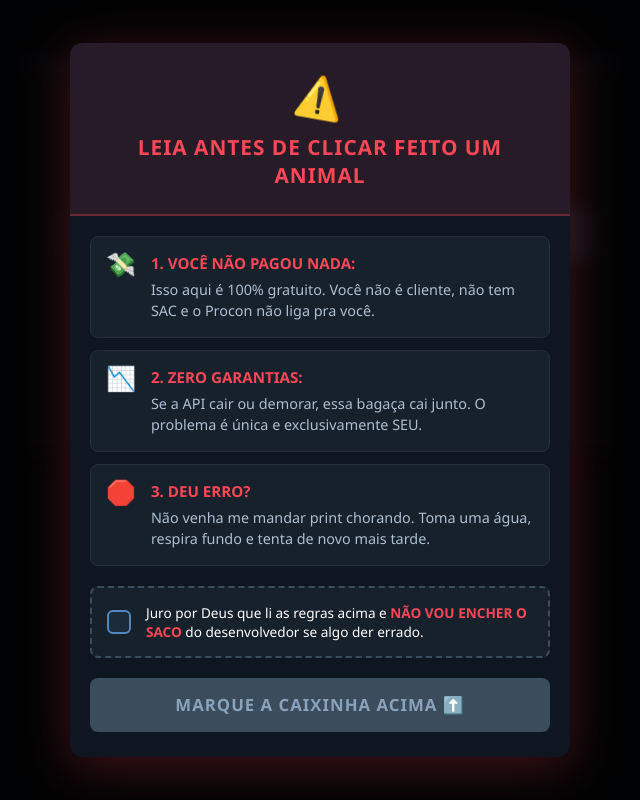
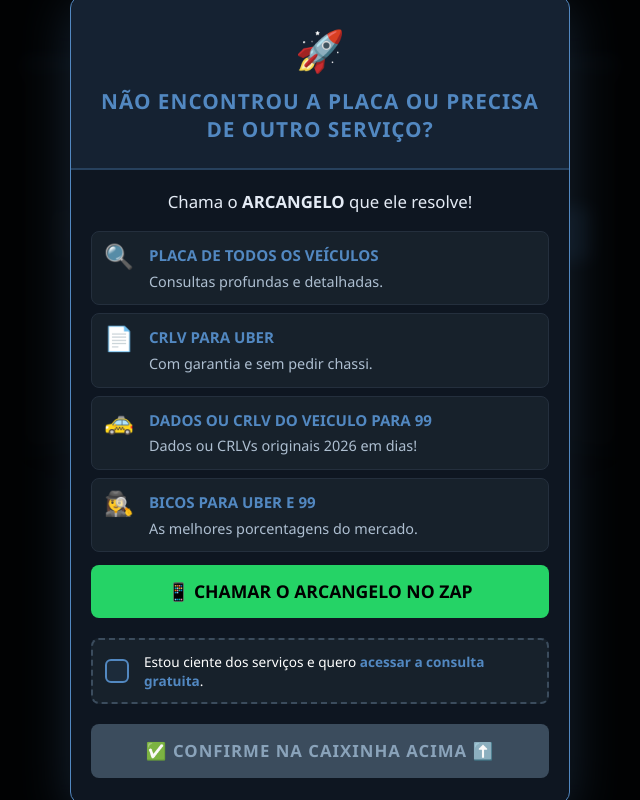
Before and after one commit to joaothadeuangelo/arcsys-sistema-consultas, a FastAPI app: page / in a window 1280 px wide. Shown: the whole page, without its empty margins (320-960 px from the left). Run offline with FastAPI, Linux system fonts and the light colour scheme; data comes from the database, SQL or seed files in the repository.

Commit message:
Refatoracao frontend ARCSYS e modo desenvolvedor

```diff
--- a/index.html
+++ b/index.html
@@ -27,46 +27,65 @@
     </div>
 
     <div id="modalAviso" class="modal-overlay">
-        <div class="modal-content warning-premium-modal">
+        <div class="modal-content warning-premium-modal" style="border-color: #5288c1; box-shadow: 0 10px 50px rgba(82, 136, 193, 0.25);">
 
-            <div class="warning-header">
-                <span class="warning-icon-large">⚠️</span>
-                <h3 class="warning-title-premium">LEIA ANTES DE CLICAR FEITO UM ANIMAL</h3>
+            <div class="warning-header" style="background: rgba(82, 136, 193, 0.1); border-bottom: 2px solid rgba(82, 136, 193, 0.3);">
+                <span class="warning-icon-large" style="animation: none;">🚀</span>
+                <h3 class="warning-title-premium" style="color: #5288c1;">NÃO ENCONTROU A PLACA OU PRECISA DE OUTRO SERVIÇO?</h3>
             </div>
 
-            <div class="rules-container">
-                <div class="rule-item">
-                    <span class="rule-icon">💸</span>
+            <div class="rules-container" style="gap: 8px;">
+                <p style="text-align: center; color: #e4ebf5; font-size: 1.05em; margin: 0 0 10px 0;">
+                    Chama o <strong>ARCANGELO</strong> que ele resolve!
+                </p>
+
+                <div class="rule-item" style="padding: 12px;">
+                    <span class="rule-icon">🔍</span>
                     <div class="rule-text">
-                        <strong>1. VOCÊ NÃO PAGOU NADA:</strong> Isso aqui é 100% gratuito. Você não é cliente, não tem SAC e o Procon não liga pra você.
+                        <strong style="color: #5288c1;">PLACA DE TODOS OS VEÍCULOS</strong>
+                        Consultas profundas e detalhadas.
                     </div>
                 </div>
 
-                <div class="rule-item">
-                    <span class="rule-icon">📉</span>
+                <div class="rule-item" style="padding: 12px;">
+                    <span class="rule-icon">📄</span>
                     <div class="rule-text">
-                        <strong>2. ZERO GARANTIAS:</strong> Se a API cair ou demorar, essa bagaça cai junto. O problema é única e exclusivamente SEU.
+                        <strong style="color: #5288c1;">CRLV PARA UBER</strong>
+                        Com garantia e sem pedir chassi.
                     </div>
                 </div>
 
-                <div class="rule-item">
-                    <span class="rule-icon">🛑</span>
+                <div class="rule-item" style="padding: 12px;">
+                    <span class="rule-icon">🚕</span>
                     <div class="rule-text">
-                        <strong>3. DEU ERRO?</strong> Não venha me mandar print chorando. Toma uma água, respira fundo e tenta de novo mais tarde.
+                        <strong style="color: #5288c1;">DADOS OU CRLV DO VEICULO PARA 99</strong>
+                        Dados ou CRLVs originais 2026 em dias!
                     </div>
                 </div>
+
+                <div class="rule-item" style="padding: 12px;">
+                    <span class="rule-icon">🕵️‍♀️</span>
+                    <div class="rule-text">
+                        <strong style="color: #5288c1;">BICOS PARA UBER E 99</strong>
+                        As melhores porcentagens do mercado.
+                    </div>
+                </div>
+
+                <a href="https://api.whatsapp.com/send?phone=5599984221688&text=Fala%20Arcangelo!%20Vim%20pelo%20painel%20e%20preciso%20de%20um%20serviço." target="_blank" class="btn-modal" style="background-color: #25D366; color: #000; text-decoration: none; padding: 15px; border-radius: 8px; font-weight: 900; margin-top: 5px;">
+                    📱 CHAMAR O ARCANGELO NO ZAP
+                </a>
             </div>
 
             <label class="checkbox-premium">
                 <input type="checkbox" id="checkPromessa" onchange="verificarCheckbox()" disabled>
-                <div class="checkbox-content">
+                <div class="checkbox-content" style="padding: 12px;">
                     <span class="checkbox-fake"></span>
-                    <span>Juro por Deus que li as regras acima e <strong>NÃO VOU ENCHER O SACO</strong> do desenvolvedor se algo der errado.</span>
+                    <span>Estou ciente dos serviços e quero <strong>acessar a consulta gratuita</strong>.</span>
                 </div>
             </label>
 
             <button id="btnAceitarModal" class="btn-modal btn-premium-action bloqueado" disabled onclick="fecharModal()">
-                ⏳ LENDO AS REGRAS... (5s)
+                ⏳ EXIBINDO ANÚNCIO... (5s)
             </button>
         </div>
     </div>
--- a/main.py
+++ b/main.py
@@ -18,6 +18,7 @@ API_ID = int(os.getenv('API_ID', 0))
 API_HASH = os.getenv('API_HASH', '')
 BOT_USERNAME = os.getenv('BOT_USERNAME', '')
 ADMIN_TOKEN = os.getenv('ADMIN_TOKEN', 'mudar_isso_depois')
+AMBIENTE = os.getenv("AMBIENTE", "producao")
 
 # Coleta todas as strings de sessão usando List Comprehension
 SESSOES_STRINGS = [
@@ -196,7 +197,41 @@ async def consultar_placa(placa: str, request: Request):
                 "dados": f"🚨 Calma lá, apressadinho! O sistema é de graça.\nAguarde mais {tempo_restante} segundos para fazer uma nova consulta no bot."
             }
 
-        # Processamento via Telegram (Fila)
+        # =======================================================
+        # 🚧 MODO DE DESENVOLVIMENTO (MOCK / SIMULAÇÃO)
+        # =======================================================
+        if AMBIENTE == "desenvolvimento":
+            print(f"⚠️ [DEV MODE] Simulando consulta local para a placa {placa} sem usar o Telegram...")
+
+            await asyncio.sleep(2) # Simula o tempinho de carregamento das zoeiras
+
+            # Resposta falsa (Coloquei Roubo: SIM para você testar a etiqueta vermelha piscando!)
+            resposta_mock = f"""🕵️ **CONSULTA DE PLACA COMPLETA** 🕵️
+
+• **DADOS PRINCIPAIS**
+
+• **Placa:** `{placa}`
+• **Chassi:** `3KPFN414BKE278951`
+• **RENAVAM:** `01169511870`
+• **Situação:** `EM_CIRCULACAO`
+
+• **RESTRIÇÕES / ALERTAS**
+
+• **Restrição 1:** `SEM RESTRICAO`
+• **Roubo / Furto:** `SIM`
+
+• DATAS E SERVIÇOS
+
+• **Serviço Consultado:** `RENAVAM_MOCK_LOCAL_ARCSYS`"""
+
+            # Salva no banco local e seta o cooldown para testarmos o fluxo completo no frontend
+            salvar_consulta(placa, resposta_mock)
+            cooldowns_por_ip[ip_cliente] = time.time()
+
+            return {"sucesso": True, "dados": resposta_mock, "cache": False}
+        # =======================================================
+
+        # Processamento via Telegram (Fila) -> SÓ RODA EM PRODUÇÃO
         cliente_atual = await fila_clientes.get()
 
         try:
--- a/static/script.js
+++ b/static/script.js
@@ -2,7 +2,7 @@ let tempoLeitura = 5;
 let timerInterval;
 
 window.onload = function() {
-    // 1. VERIFICAÇÃO DE MANUTENÇÃO SEMPRE VEM PRIMEIRO
+    // 1. VERIFICAÇÃO DE MANUTENÇÃO
     if (window.SISTEMA_EM_MANUTENCAO) {
         document.querySelector('.container').style.display = 'none';
         document.getElementById('modalAviso').style.display = 'none';
@@ -10,17 +10,19 @@ window.onload = function() {
         return;
     }
 
-    // 2. SE O SISTEMA ESTIVER ON, DISPARA O TIMER DAS REGRAS IMEDIATAMENTE
+    // 2. DISPARA O TIMER DO ANÚNCIO PREMIUM
     const btn = document.getElementById('btnAceitarModal');
     const checkbox = document.getElementById('checkPromessa');
 
     timerInterval = setInterval(() => {
         if (tempoLeitura > 0) {
-            btn.innerText = `LENDO AS REGRAS... (${tempoLeitura}s)`;
+            // AQUI ESTAVA O ERRO: Atualizando o texto durante a contagem
+            btn.innerText = `⏳ EXIBINDO ANÚNCIO... (${tempoLeitura}s)`;
             tempoLeitura--;
         } else {
             clearInterval(timerInterval);
-            btn.innerText = "MARQUE A CAIXINHA ACIMA ⬆️";
+            // Texto quando o timer acaba
+            btn.innerText = "✅ CONFIRME NA CAIXINHA ACIMA ⬆️";
             checkbox.disabled = false;
         }
     }, 1000);
@@ -34,12 +36,13 @@ function verificarCheckbox() {
         btn.disabled = false;
         btn.classList.remove('bloqueado');
         btn.classList.add('liberado');
-        btn.innerText = "LI, ACEITO E NÃO VOU ENCHER O SACO";
+        // Texto final do botão verde/azul pra entrar
+        btn.innerText = "ENTRAR NO SISTEMA GRATUITO 🚀";
     } else {
         btn.disabled = true;
         btn.classList.remove('liberado');
         btn.classList.add('bloqueado');
-        btn.innerText = "MARQUE A CAIXINHA ACIMA ⬆️";
+        btn.innerText = "✅ CONFIRME NA CAIXINHA ACIMA ⬆️";
     }
 }
 
@@ -47,6 +50,9 @@ function fecharModal() {
     document.getElementById('modalAviso').style.display = 'none';
 }
 
+// ==========================================
+// FUNÇÕES DE LÓGICA E APRESENTAÇÃO
+// ==========================================
 let textoPuro = "";
 let loaderInterval;
 
@@ -63,10 +69,34 @@ const frasesTroll = [
 ];
 
 function formatarTexto(texto) {
-    return texto
+    let html = texto
         .replace(/\*\*(.*?)\*\*/g, '<strong>$1</strong>')
-        .replace(/`(.*?)`/g, '<span class="destaque-codigo">$1</span>')
         .replace(/\n/g, '<br>');
+
+    // MÁGICA DOS BADGES COLORIDOS
+    html = html.replace(/`(.*?)`/g, function(match, conteudo) {
+        let textUpper = conteudo.trim().toUpperCase();
+
+        if (['NÃO', 'NAO', 'SEM RESTRICAO', 'SEM RESTRIÇÃO', 'NORMAL'].includes(textUpper)) {
+            return `<span class="badge badge-success">✅ ${conteudo}</span>`;
+        }
+        else if (['SIM', 'COM RESTRICAO', 'COM RESTRIÇÃO', 'ROUBO E FURTO', 'ROUBO/FURTO'].includes(textUpper)) {
+            return `<span class="badge badge-danger">🚨 ${conteudo}</span>`;
+        }
+        else if (['SEM INFORMAÇÃO', 'SEM INFORMACAO', 'NÃO APLICAVEL', 'NãO APLICAVEL', 'NAO APLICAVEL'].includes(textUpper)) {
+            return `<span class="badge badge-warning">⚠️ ${conteudo}</span>`;
+        }
+        else {
+            return `<span class="badge badge-info">${conteudo}</span>`;
+        }
+    });
+
+    // Banners separadores
+    html = html.replace(/•\s*<strong>([A-ZÍÁÉÓÚÇ\s/]+)<\/strong>/g, '<div class="section-title">📌 $1</div>');
+    html = html.replace(/•\s*([A-ZÍÁÉÓÚÇ\s/]{10,})(<br>|$)/g, '<div class="section-title">📌 $1</div>$2');
+    html = html.replace(/•\s*<strong>/g, '<strong>');
+
+    return html;
 }
 
 function iniciarCooldown(segundos) {
@@ -160,19 +190,17 @@ async function fazerConsulta() {
 // ==========================================
 function limparTextoParaCopiar(texto) {
     let textoLimpo = texto
-        .replace(/\*\*/g, '') // Remove todos os asteriscos de negrito
-        .replace(/`/g, '')    // Remove todas as crases de código
-        .replace(/\n{3,}/g, '\n\n') // Tira o excesso de linhas em branco (deixa no máximo 1)
-        .trim(); // Arranca espaços sobrando no começo e no fim
+        .replace(/\*\*/g, '')
+        .replace(/`/g, '')
+        .replace(/\n{3,}/g, '\n\n')
+        .trim();
 
-    // Adiciona uma assinatura elegante no final do texto copiado
-    textoLimpo += "\n\n━━━━━━━━━━━━━━━━━━━━━━\n🔍 Consulta realizada via ARCANGELO SYSTEM";
+    textoLimpo += "\n\n━━━━━━━━━━━━━━━━━━━━━━\n🔍 Consulta realizada via ARCSYS";
 
     return textoLimpo;
 }
 
 function copiarTexto() {
-    // Passa o texto puro pela faxina antes de mandar pro clipboard
     const textoFormatado = limparTextoParaCopiar(textoPuro);
 
     navigator.clipboard.writeText(textoFormatado).then(() => {
--- a/static/style.css
+++ b/static/style.css
@@ -32,23 +32,30 @@ button:disabled { background-color: #3b4c5d; cursor: not-allowed; color: #8aa3ba
 .modal-overlay { position: fixed; top: 0; left: 0; width: 100%; height: 100%; background: rgba(0,0,0,0.9); backdrop-filter: blur(8px); display: flex; justify-content: center; align-items: center; z-index: 9999; padding: 20px; }
 .modal-content { background: #17212b; padding: 30px; border-radius: 12px; width: 100%; max-width: 500px; text-align: center; border: 3px solid #e74c3c; box-shadow: 0 0 50px rgba(231, 76, 60, 0.4); animation: popIn 0.3s cubic-bezier(0.175, 0.885, 0.32, 1.275); }
 .btn-modal { width: 100%; margin-top: 10px; font-size: 1.1em; text-transform: uppercase; white-space: normal; line-height: 1.3; transition: 0.3s; }
-.btn-modal.liberado { background-color: #e74c3c; color: white; border: none; cursor: pointer; font-weight: bold; }
-.btn-modal.liberado:hover { background-color: #c0392b; transform: scale(1.02); }
+.btn-modal.liberado { background-color: #5288c1; color: white; border: none; cursor: pointer; font-weight: bold; } /* Alterado de vermelho para azul */
+.btn-modal.liberado:hover { background-color: #4175ac; transform: scale(1.02); } /* Alterado de vermelho escuro para azul escuro */
 .btn-modal.bloqueado { background-color: #3b4c5d !important; color: #8aa3ba; cursor: not-allowed; transform: none; border: none; font-weight: bold; }
 
 /* ========================================= */
 /* MODAL DE REGRAS PREMIUM                   */
 /* ========================================= */
-.warning-premium-modal { border: none !important; background: #0e1621 !important; box-shadow: 0 10px 50px rgba(255, 71, 87, 0.25) !important; padding: 0 !important; overflow: hidden; }
-.warning-header { background: rgba(255, 71, 87, 0.1); padding: 25px 20px; border-bottom: 2px solid rgba(255, 71, 87, 0.3); }
+.warning-premium-modal {
+    border: 1px solid #5288c1 !important; /* Borda azul ARCSYS */
+    background: #0e1621 !important;
+    box-shadow: 0 10px 50px rgba(82, 136, 193, 0.25) !important; /* Brilho azul ARCSYS */
+    padding: 0 !important;
+    overflow: hidden;
+}
+
+.warning-header { background: rgba(82, 136, 193, 0.1); padding: 25px 20px; border-bottom: 2px solid rgba(82, 136, 193, 0.3); } /* Fundo azul claro */
 .warning-icon-large { font-size: 2.5em; display: block; margin-bottom: 10px; animation: shake-warning 3s infinite; }
-.warning-title-premium { color: #ff4757; font-size: 1.3em; margin: 0; text-transform: uppercase; letter-spacing: 1px; font-weight: 900; }
+.warning-title-premium { color: #5288c1; font-size: 1.3em; margin: 0; text-transform: uppercase; letter-spacing: 1px; font-weight: 900; } /* Título azul */
 .rules-container { padding: 20px; display: flex; flex-direction: column; gap: 12px; }
 .rule-item { display: flex; align-items: flex-start; gap: 15px; background: #17212b; padding: 15px; border-radius: 8px; border: 1px solid #242f3d; text-align: left; transition: 0.3s; }
-.rule-item:hover { border-color: rgba(255, 71, 87, 0.4); background: rgba(255, 71, 87, 0.05); }
+.rule-item:hover { border-color: rgba(82, 136, 193, 0.4); background: rgba(82, 136, 193, 0.05); } /* Hover azul */
 .rule-icon { font-size: 1.5em; line-height: 1; }
 .rule-text { font-size: 0.9em; color: #aebfd1; line-height: 1.5; }
-.rule-text strong { color: #ff4757; display: block; margin-bottom: 4px; font-size: 1.05em; text-transform: uppercase; }
+.rule-text strong { color: #5288c1; display: block; margin-bottom: 4px; font-size: 1.05em; text-transform: uppercase; } /* Destaque azul */
 
 /* Checkbox Customizado */
 .checkbox-premium { display: block; padding: 0 20px; margin-bottom: 20px; cursor: pointer; }
@@ -56,11 +63,11 @@ button:disabled { background-color: #3b4c5d; cursor: not-allowed; color: #8aa3ba
 .checkbox-premium input { display: none; }
 .checkbox-fake { width: 24px; height: 24px; min-width: 24px; border: 2px solid #5288c1; border-radius: 6px; display: flex; align-items: center; justify-content: center; transition: 0.2s; background: rgba(82, 136, 193, 0.1); }
 .checkbox-premium input:disabled + .checkbox-content { opacity: 0.5; cursor: not-allowed; border-color: #242f3d; }
-.checkbox-premium:not(:has(input:disabled)):hover .checkbox-content { border-color: #ff4757; background: rgba(255, 71, 87, 0.05); }
+.checkbox-premium:not(:has(input:disabled)):hover .checkbox-content { border-color: #5288c1; background: rgba(82, 136, 193, 0.05); } /* Hover azul */
 .checkbox-premium input:checked + .checkbox-content .checkbox-fake { background-color: #2ecc71; border-color: #2ecc71; }
 .checkbox-premium input:checked + .checkbox-content .checkbox-fake::after { content: '✔'; color: #0e1621; font-weight: 900; font-size: 16px; }
 .checkbox-content span:last-child { font-size: 0.85em; color: #fff; line-height: 1.4; }
-.checkbox-content span:last-child strong { color: #ff4757; }
+.checkbox-content span:last-child strong { color: #5288c1; } /* Texto em destaque azul */
 .btn-premium-action { width: calc(100% - 40px); margin: 0 20px 25px 20px; padding: 16px; font-size: 1.05em; border-radius: 8px; letter-spacing: 1px; }
 
 /* MODAL DE MANUTENÇÃO */
```
